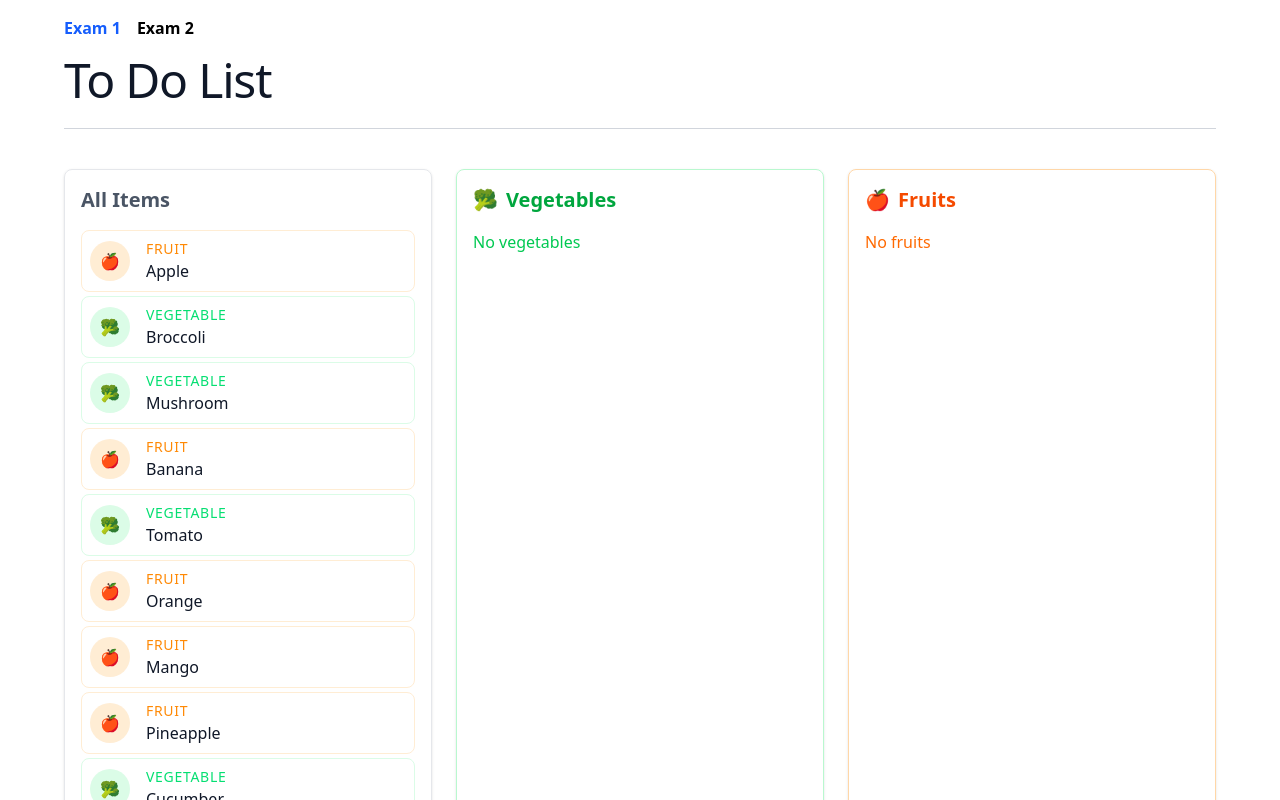
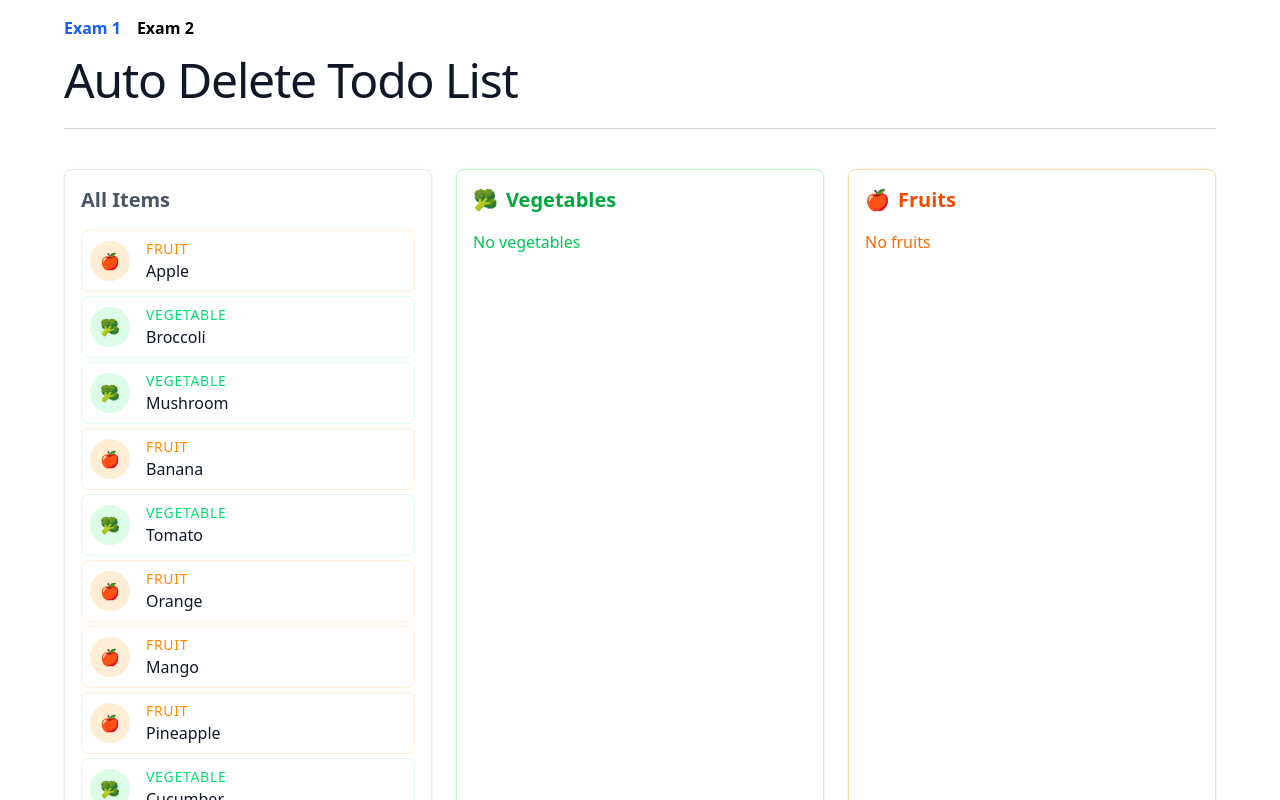
Before and after one commit to thitiphongD/7-solutions-test, a Next.js app: page / in a window 1280 px wide. Shown: the top 800 px of the page. Built offline with nearby package versions, Linux system fonts and the light colour scheme.

Commit message:
Update page.tsx

```diff
--- a/app/page.tsx
+++ b/app/page.tsx
@@ -6,7 +6,7 @@ export default function Home() {
   return (
     <div className="min-h-screen">
       <h1 className="text-xl font-light tracking-tight text-gray-900 sm:text-4xl lg:text-5xl">
-        <span className="block">To Do List</span>
+        <span className="block">Auto Delete Todo List</span>
       </h1>
       <SeparatorLine />
       <ToDoList />
```
